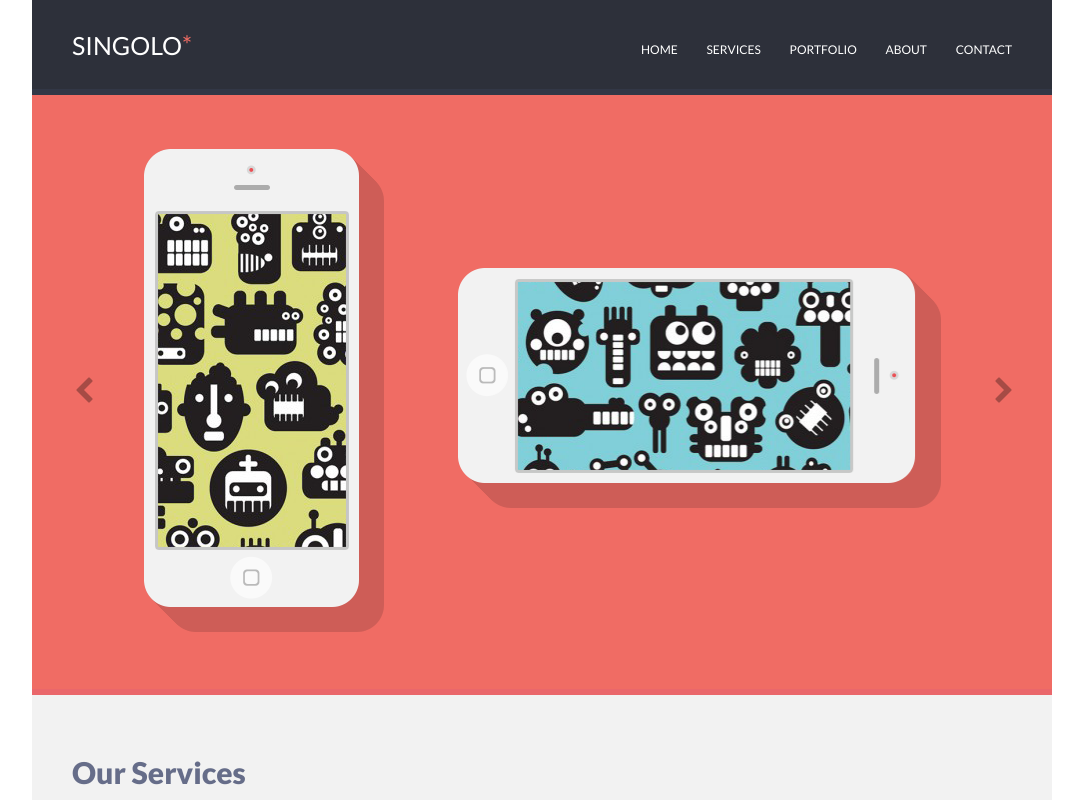
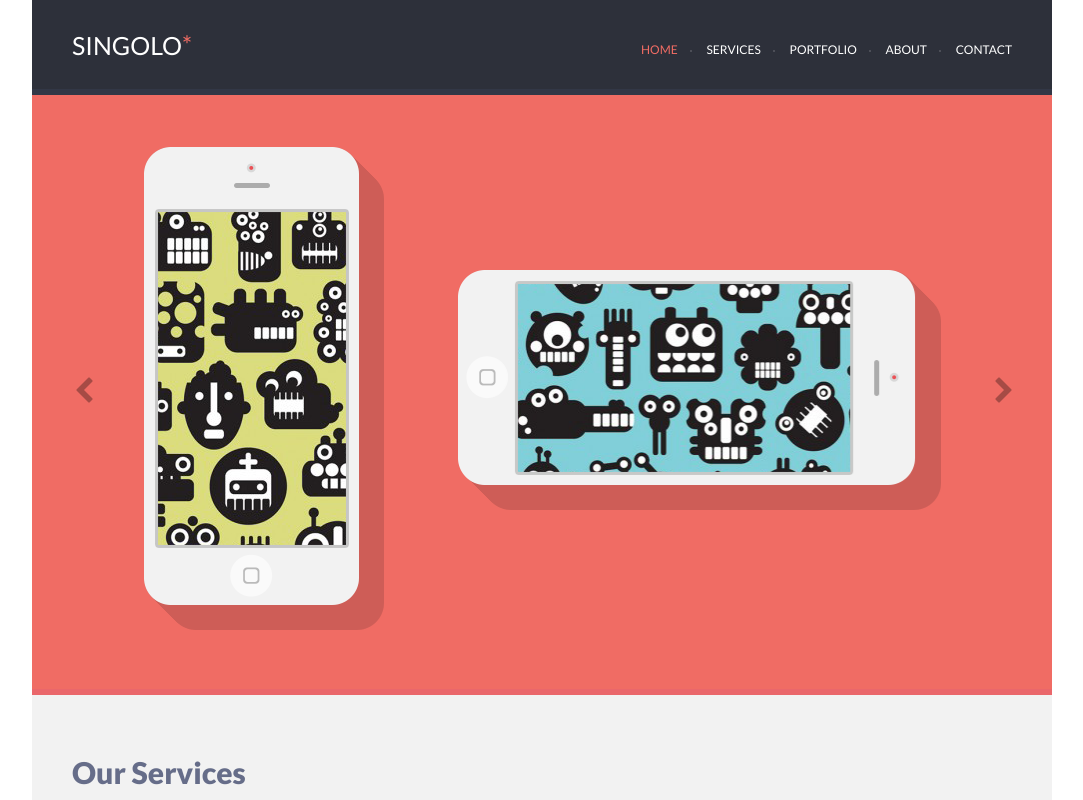
Before and after one commit to katrin-kot/singolo, a plain HTML site: page singolo1.html in a window 1280 px wide. Shown: the top 800 px of the page, without its empty margins (98-1181 px from the left). Drawn offline with nearby package versions, Linux system fonts and the light colour scheme.

Commit message:
feat: add navigation dots

```diff
--- a/singolo1.css
+++ b/singolo1.css
@@ -42,12 +42,28 @@
   margin: 0;
 }
 
-.navbar ul li a {
+.navlink {
   color: #ffffff;
   text-decoration: none;
   font-family: "Lato", sans-serif;
   font-size: 12px;
   text-transform: uppercase;
+}
+
+.navlink-active {
+  color: #f06c64;
+}
+
+.navbar ul li:not(:last-child)::after {
+  content: " ";
+  display: inline-block;
+  width: 2px;
+  height: 2px;
+  border-radius: 50%;
+  background-color: #ffffff;
+  opacity: 20%;
+  margin-left: 8px;
+  margin-bottom: 2px;
 }
 
 .navbar ul li a:hover {
@@ -75,14 +91,14 @@ li {
   display: block;
   width: 240px;
   height: 483px;
-  margin: 54px 0 0 112px;
+  margin: 52px 0 0 112px;
 }
 
 .horizontal_phone {
   display: block;
   width: 483px;
   height: 240px;
-  margin: 173px 111px 0 0;
+  margin: 175px 111px 0 0;
 }
 
 .arrow {
@@ -91,19 +107,20 @@ li {
   line-height: 28px;
   color: #000000;
   opacity: 30%;
-  transition: transform .2s ease-in-out;
+  transition: transform 0.2s ease-in-out;
 }
 
 .arrow:hover {
   transform: scale(1.5);
 }
 
-.prev, .next {
+.prev,
+.next {
   position: absolute;
   top: 282px;
 }
 
-.prev  {
+.prev {
   left: 42px;
 }
 
--- a/singolo1.html
+++ b/singolo1.html
@@ -26,19 +26,19 @@
         <nav class="navbar">
           <ul>
             <li>
-              <a href="#">home</a>
+              <a class="navlink navlink-active" href="#">home</a>
             </li>
             <li>
-              <a href="#">services</a>
+              <a class="navlink" href="#">services</a>
             </li>
             <li>
-              <a href="#">portfolio</a>
+              <a class="navlink" href="#">portfolio</a>
             </li>
             <li>
-              <a href="#">about</a>
+              <a class="navlink" href="#">about</a>
             </li>
             <li>
-              <a href="#">contact</a>
+              <a class="navlink" href="#">contact</a>
             </li>
           </ul>
         </nav>
```
